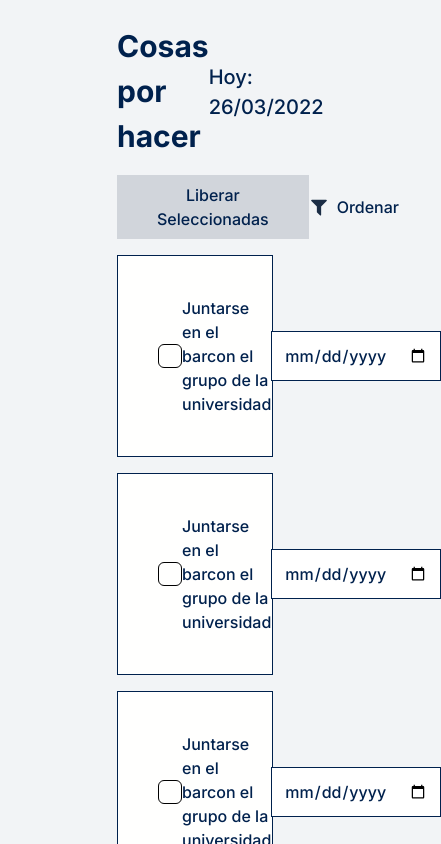
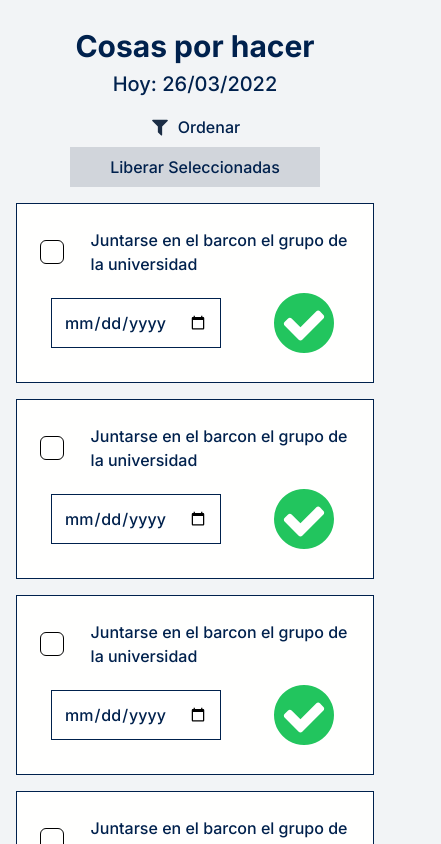
Before and after one commit to ajparrah/tasks-frontend, a React (Create React App) app: page / in a window 390 px wide. Shown: the top 844 px of the page, 441 px wide, since content can reach past the window. Built offline with nearby package versions, Linux system fonts and the light colour scheme.

Commit message:
feat: Responsive UI

```diff
--- a/src/components/Tasks/ListOfTasks.tsx
+++ b/src/components/Tasks/ListOfTasks.tsx
@@ -5,7 +5,7 @@ interface IListOfTasksProps {}
 
 const ListOfTasks: FC<IListOfTasksProps> = () => {
   return (
-    <div className="w-full flex flex-col space-y-4 mb-4">
+    <div className="w-full flex flex-col px-4 md:px-0 space-y-4 mb-4">
       {[1, 2, 3, 4, 5, 6].map((item, index) => (
         <TaskItem key={index} />
       ))}
--- a/src/components/Tasks/TaskItem.tsx
+++ b/src/components/Tasks/TaskItem.tsx
@@ -7,12 +7,12 @@ interface ITaskItemProps {}
 
 const TaskItem: FC<ITaskItemProps> = () => {
   return (
-    <div className="w-full flex justify-around items-center px-10 py-10 bg-main border border-stroke">
+    <div className="w-full flex flex-wrap md:flex-nowrap justify-around items-center px-4 lg:px-10 py-6 md:py-10 gap-x-3 gap-y-3 md:gap-y-0 bg-main border border-stroke">
       <input
         type="checkbox"
         className="w-6 h-6 appearance-none bg-main border border-black rounded-md cursor-pointer checked:border-transparent checked:bg-highlight-soft focus:outline-none focus:ring-0 text-highlight-soft"
       />
-      <p className="basis-1/2">
+      <p className="basis-4/5 md:basis-1/2">
         Juntarse en el barcon el grupo de la universidad
       </p>
       <input
--- a/src/sections/Dashboard/Actions.tsx
+++ b/src/sections/Dashboard/Actions.tsx
@@ -4,10 +4,11 @@ import Button from '../../components/Buttons/Button';
 
 const Actions: FC = () => {
   return (
-    <div className="w-full flex justify-between items-center mb-4">
+    <div className="w-full flex flex-col md:flex-row justify-between items-center mb-4 gap-y-2 xl:gap-y-0">
       <Button
         label="Liberar Seleccionadas"
         onClick={() => console.log('Liberar seleccionadas')}
+        className="order-2 md:order-none"
       />
       <div
         className="flex items-center hover:opacity-70 transition ease-in-out duration-300 cursor-pointer"
--- a/src/sections/Dashboard/Container.tsx
+++ b/src/sections/Dashboard/Container.tsx
@@ -3,7 +3,9 @@ import { FC } from 'react';
 const Container: FC = ({ children }) => {
   return (
     <div className="w-full flex justify-center py-6">
-      <div className="w-2/5 flex flex-col items-center">{children}</div>
+      <div className="w-full md:w-3/4 xl:w-3/5 2xl:w-2/5 flex flex-col items-center">
+        {children}
+      </div>
     </div>
   );
 };
--- a/src/sections/Dashboard/Header.tsx
+++ b/src/sections/Dashboard/Header.tsx
@@ -3,7 +3,7 @@ import { format } from 'date-fns';
 
 const Header: FC = () => {
   return (
-    <div className="w-full flex justify-between items-center mb-4">
+    <div className="w-full flex flex-col md:flex-row justify-between items-center mb-4">
       <h1 className="font-bold">Cosas por hacer</h1>
       <h3>Hoy: {format(new Date(), 'dd/MM/yyyy')}</h3>
     </div>
```
